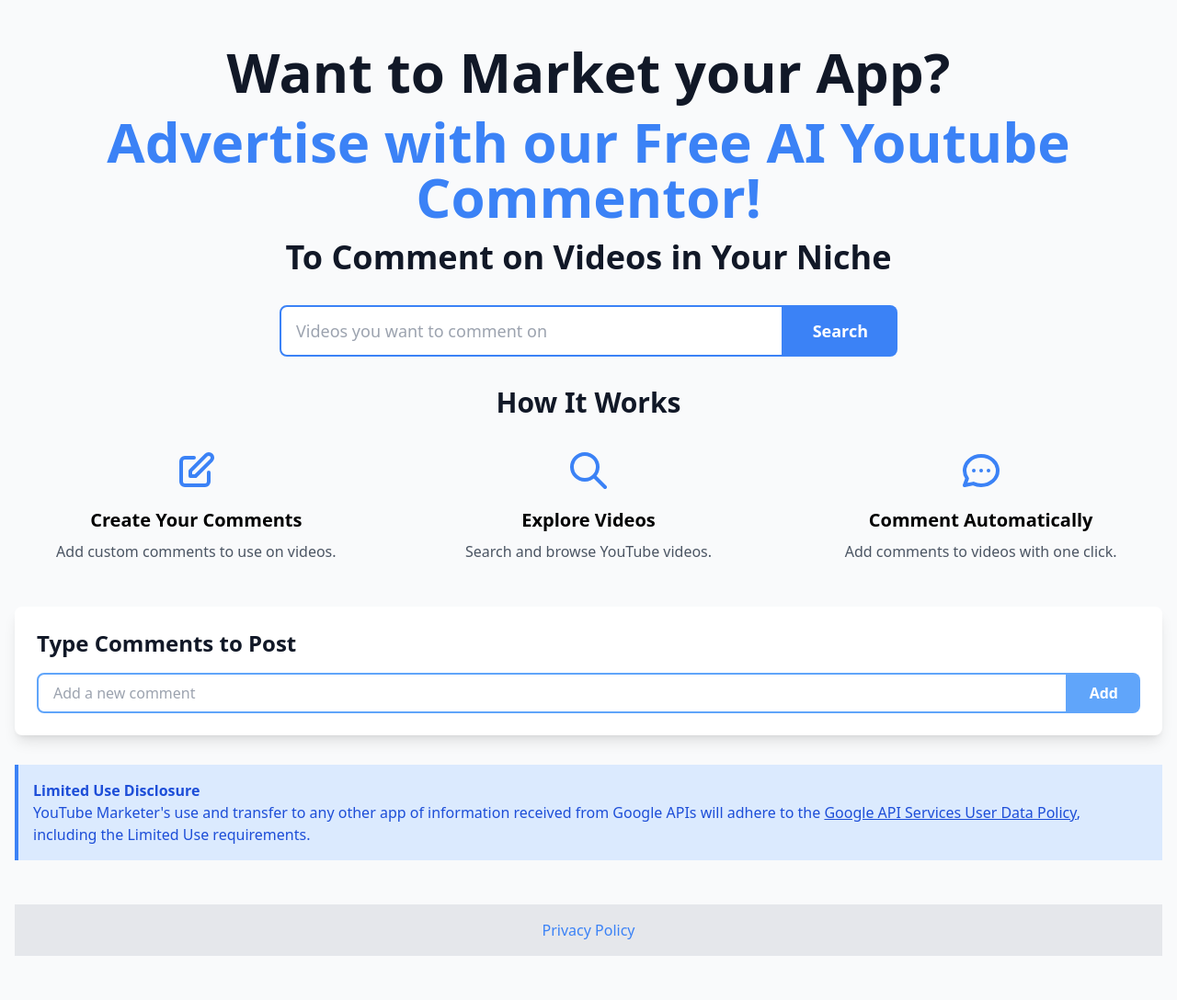
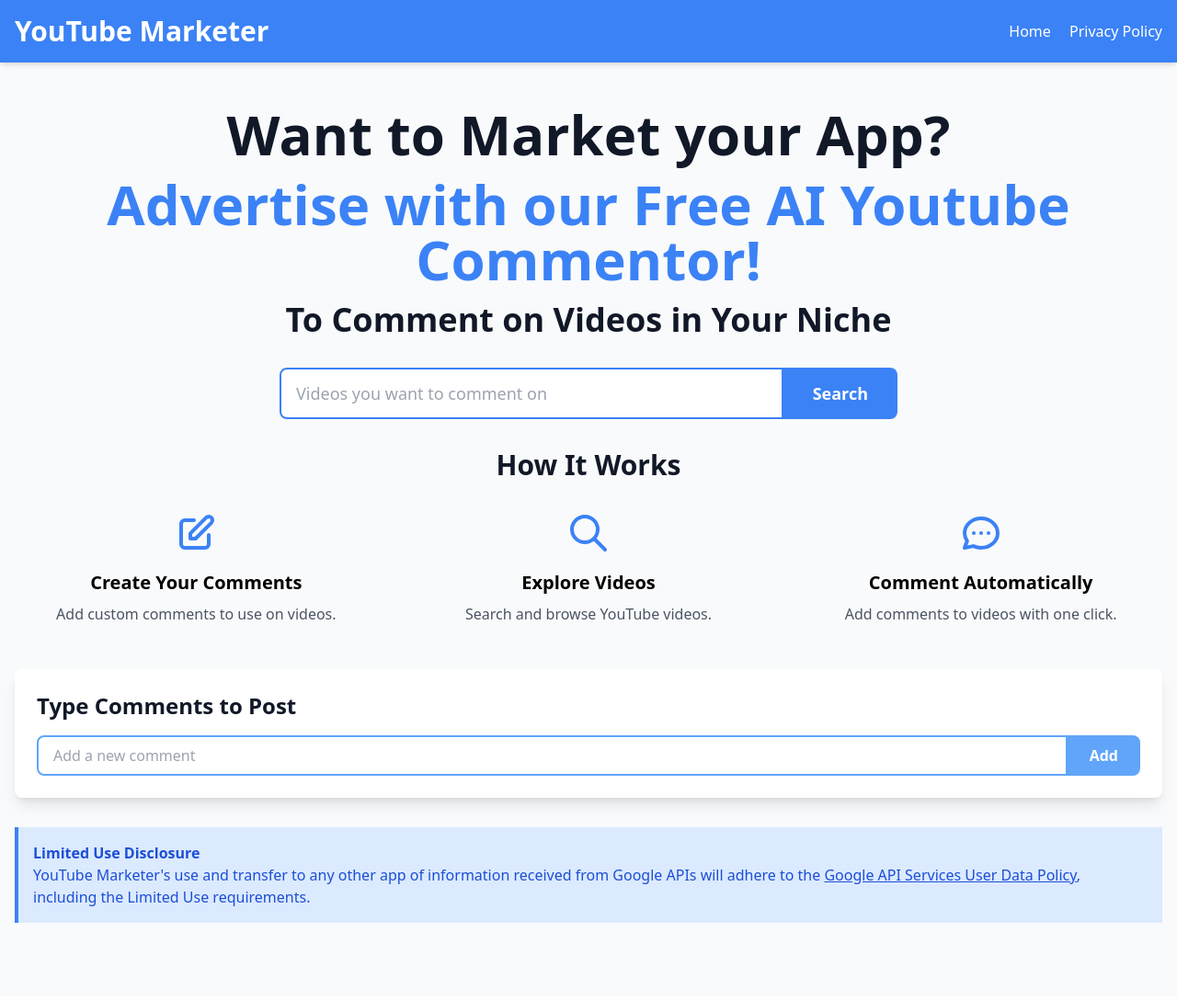
Before and after one commit to CerIsaiah/yt, a Flask app: page / in a window 1280 px wide. Shown: the whole page at 92% size. After the commit the page ends 1004 px from the top, so only its background shows below. Run offline with Flask 3, Linux system fonts and the light colour scheme; data that the repository does not hold is empty; some libraries are stand-ins or nearby versions.

Commit message:
small privacy changes 6

```diff
--- a/templates/index.html
+++ b/templates/index.html
@@ -30,6 +30,17 @@
     </style>
 </head>
 <body class="bg-gray-50 min-h-screen">
+
+    <header class="bg-primary text-white py-4 shadow-md">
+        <div class="container mx-auto px-4 flex justify-between items-center">
+            <h1 class="text-3xl font-bold">YouTube Marketer</h1>
+            <nav>
+                <a href="#" class="hover:text-accent transition duration-300">Home</a>
+                <a href="{{ url_for('privacy') }}" class="ml-4 hover:text-accent transition duration-300">Privacy Policy</a>
+            </nav>
+        </div>
+    </header>
+
     <div class="container mx-auto px-4 py-12">
         <h1 class="text-6xl font-bold text-center text-gray-900 mb-4">Want to Market your App?</h1>
         <h2 class="text-6xl font-bold text-center text-primary mb-4">Advertise with our Free AI Youtube Commentor! </h2>
@@ -89,11 +100,7 @@
             <p>YouTube Marketer's use and transfer to any other app of information received from Google APIs will adhere to the <a href="https://developers.google.com/terms/api-services-user-data-policy" class="underline">Google API Services User Data Policy</a>, including the Limited Use requirements.</p>
         </div>
         <div id="results" class="grid grid-cols-1 md:grid-cols-2 lg:grid-cols-3 gap-6 mb-8"></div>
-        <footer class="mt-12 py-4 bg-gray-200">
-            <div class="container mx-auto px-4 text-center">
-                <a href="{{ url_for('privacy') }}" class="text-blue-500 hover:underline text-center">Privacy Policy</a>
-            </div>
-        </footer>
+
     </div>
 
     <script>
```
